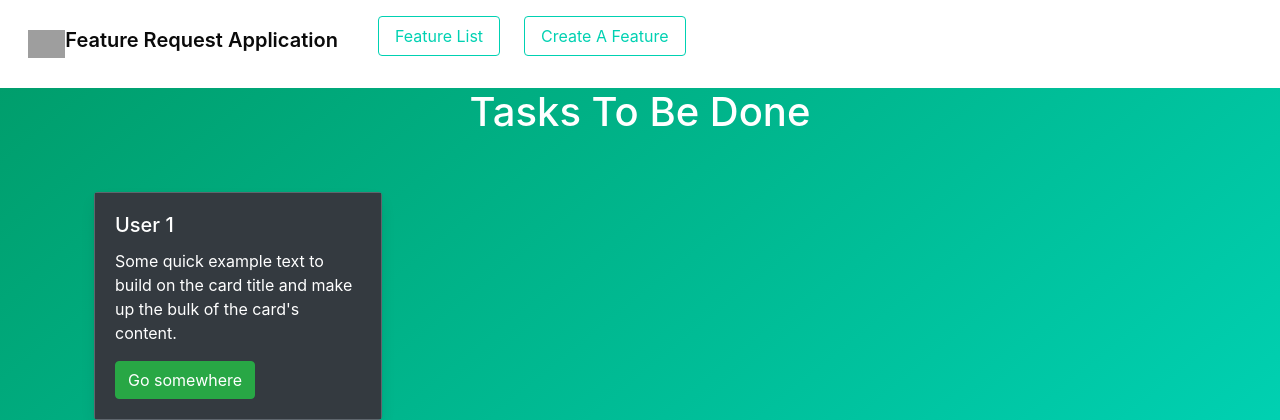
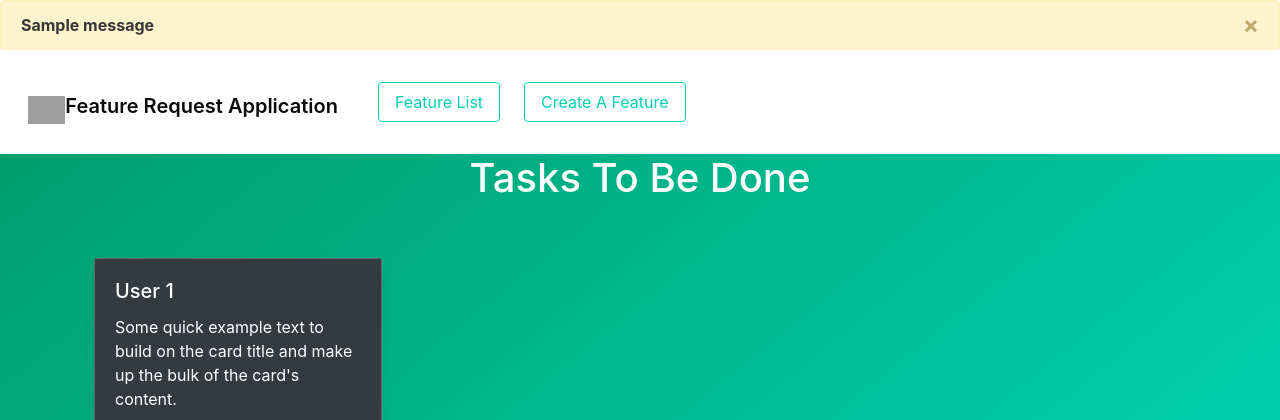
Before and after one commit to leungvb/FeatureRequest, a Flask app: page / in a window 1280 px wide. Shown: the top 420 px of the page. Run offline with Flask 2, Linux system fonts and the light colour scheme; tables that the repository leaves empty hold one stand-in row (values such as "Sample post"); one stand-in notice (Sample message) is shown; some libraries are stand-ins or nearby versions; grey boxes are pictures that could not be loaded.

Commit message:
added message flashing

```diff
--- a/app.py
+++ b/app.py
@@ -1,4 +1,4 @@
-from flask import Flask, redirect, url_for, render_template, request, session
+from flask import Flask, redirect, url_for, render_template, request, session, flash
 from flask_bootstrap import Bootstrap
 from scripts import forms
 from flask_sqlalchemy import SQLAlchemy
@@ -47,7 +47,8 @@ def feature():
         feature=Feature()
 
         save_changes(feature, form)
-        return redirect('/')
+        flash('Feature Successfully Added!')
+        return redirect('/')        # change this to url_for
     return render_template('feature.html', form=form)
 
 # ========= MAIN ======= #
--- a/templates/base.html
+++ b/templates/base.html
@@ -9,6 +9,20 @@
     <link rel="stylesheet" href="https://stackpath.bootstrapcdn.com/bootstrap/4.3.1/css/bootstrap.min.css" integrity="sha384-ggOyR0iXCbMQv3Xipma34MD+dH/1fQ784/j6cY/iJTQUOhcWr7x9JvoRxT2MZw1T" crossorigin="anonymous">
   </head>
   <body>
+{% with messages = get_flashed_messages() %}
+  {% if messages %}
+
+    {% for message in messages %}
+      <div class="alert alert-warning alert-dismissible fade show" role="alert">
+        <strong>{{ message}}</strong>
+        <button type="button" class="close" data-dismiss="alert" aria-label="Close">
+          <span aria-hidden="true">&times;</span>
+        </button>
+      </div>
+    {% endfor %}
+    </ul>
+  {% endif %}
+{% endwith %}
     {% block body %}{% endblock %}
     <script src="https://cdnjs.cloudflare.com/ajax/libs/jquery/3.3.1/jquery.min.js"></script>
     <script src="https://cdnjs.cloudflare.com/ajax/libs/jqueryui/1.12.1/jquery-ui.min.js"></script>
```
Also changed, not shown: feature.db.
